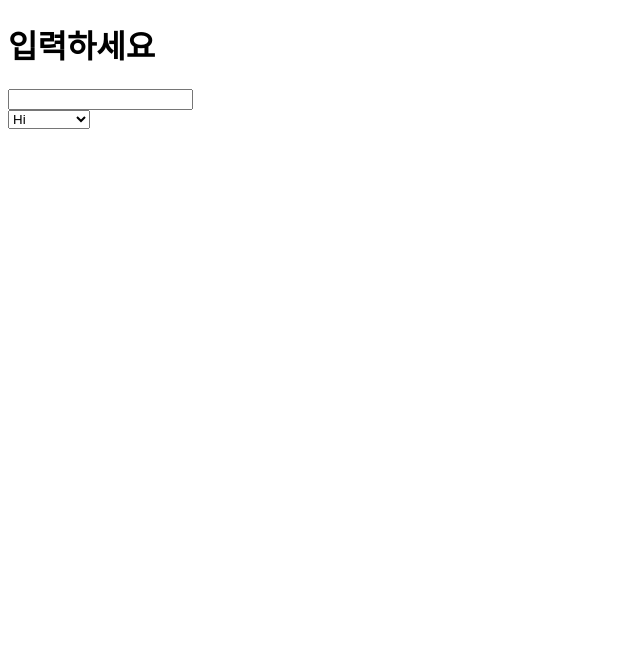
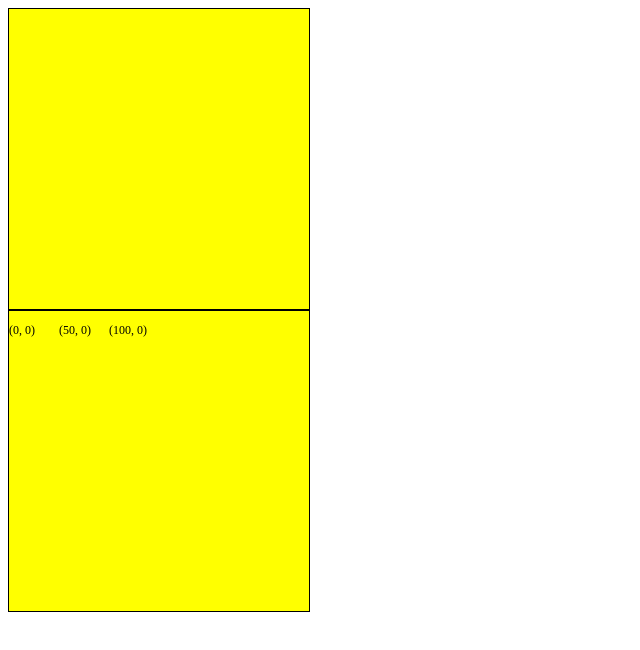
Before and after one commit to HJTN/Programing-Language-Study, a plain HTML site: page Android app develop/test.html in a window 1280 px wide. Shown: the whole page, without its empty margins (0-640 px from the left). Drawn offline with Linux system fonts and the light colour scheme.

Commit message:
Add : CSS command

```diff
--- a/Android app develop/test.html
+++ b/Android app develop/test.html
@@ -5,19 +5,40 @@
     <meta http-equiv="X-UA-Compatible" content="IE=edge">
     <meta name="viewport" content="width=device-width, initial-scale=1.0">
     <title>Paragraph Practice!</title>
+    <style>
+        div {
+            background-color: yellow;
+            border: 1px solid black;
+            width: 300px;
+            height: 300px;
+        }
+        .pointers {
+            position: relative;
+        }
+        p {
+            position: absolute;
+            font-size: 12px;
+        }
+        .pt1 {
+            top: 0%;
+            left: 0%;
+        }
+        .pt2 {
+            top: 0%;
+            left: 50px;
+        }
+        .pt3 {
+            top: 0%;
+            left: 100px;
+        }
+    </style>
 </head>
 <body>
-   <h1>입력하세요</h1>
-   <div>
-       <input type="text" />
-   </div>
-   <div>
-        <select>
-            <option>Hi</option>
-            <option>Hello</option>
-            <option>Bye</option>
-            <option>Good Bye</option>
-        </select>
+   <div></div>
+   <div class="pointers">
+        <p class="pt1">(0, 0)</p>
+        <p class="pt2">(50, 0)</p>
+        <p class="pt3">(100, 0)</p>
    </div>
 </body>
 </html>
```
Also changed, not shown: Android app develop/CSS 주로 사용되는 태그.txt (added).
